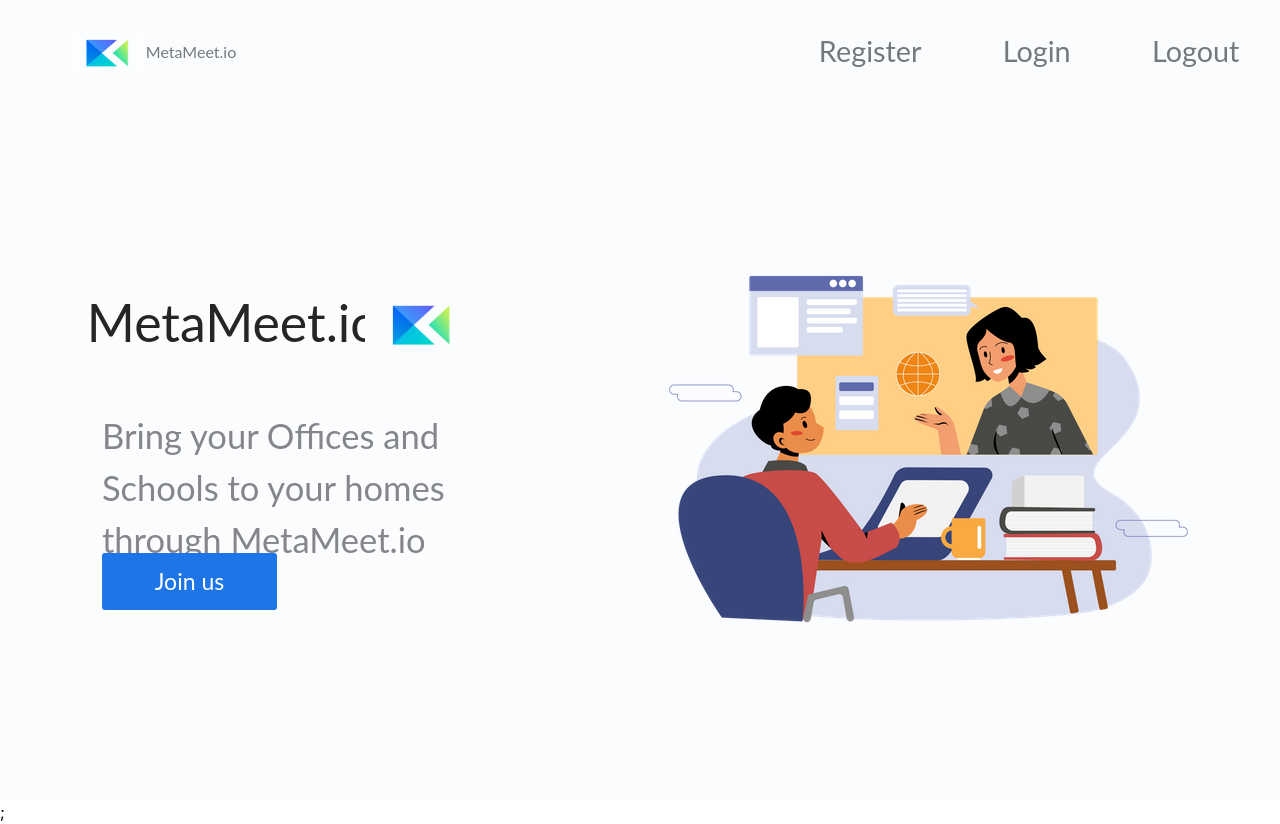
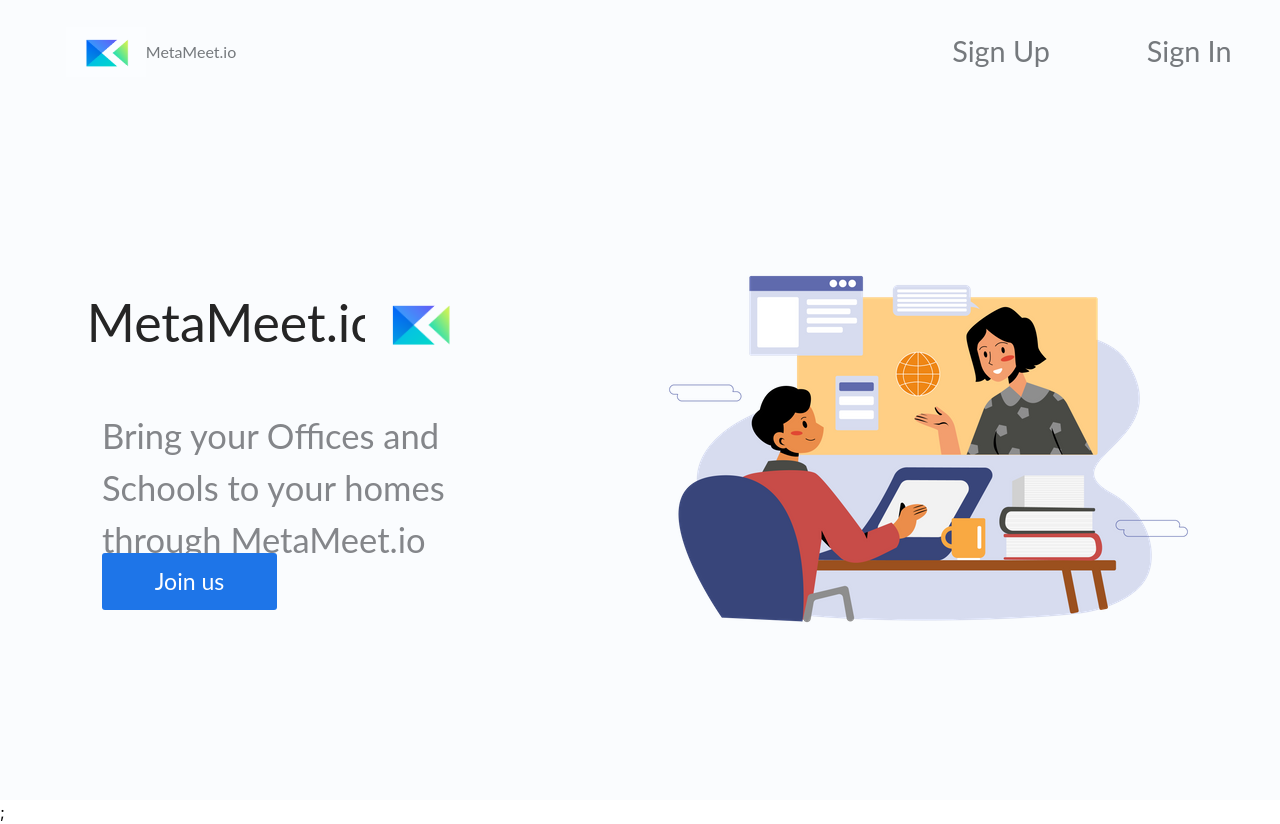
Before and after one commit to Yash621/meta-meet, a Next.js app in the folder frontend/: page / in a window 1280 px wide. Built offline with nearby package versions, Linux system fonts and the light colour scheme.

Commit message:
minor ui updates

```diff
--- a/frontend/components/NavBar/NavBar.module.css
+++ b/frontend/components/NavBar/NavBar.module.css
@@ -29,7 +29,7 @@
   justify-content: space-around;
   margin-left: auto;
   height: 100%;
-  width: 40%;
+  width: 30%;
   /* font-weight: bold; */
   font-size: 1.8em;
   /* background-color: #e5e5e3; */
--- a/frontend/components/NavBar/NavBar.tsx
+++ b/frontend/components/NavBar/NavBar.tsx
@@ -20,12 +20,11 @@
       </div>
       <div className={NavBarCSS.loginLogoutContainer}>
         <Link href="/auth/register">
-          <div>Register</div>
+          <div>Sign Up</div>
         </Link>
         <Link href="/auth/login">
-          <div>Login</div>
+          <div>Sign In</div>
         </Link>
-        <div onClick={() => auth.signOut()}>Logout</div>
       </div>
     </div>
   );
```
